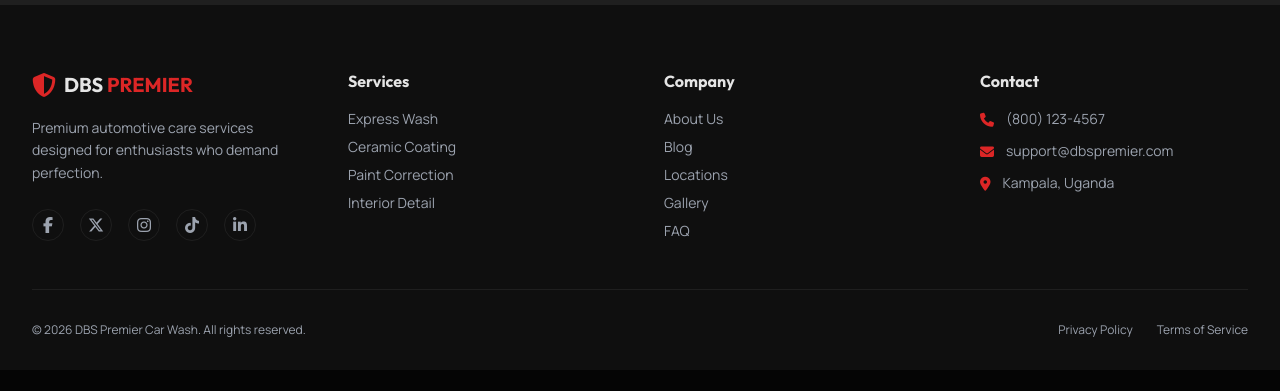
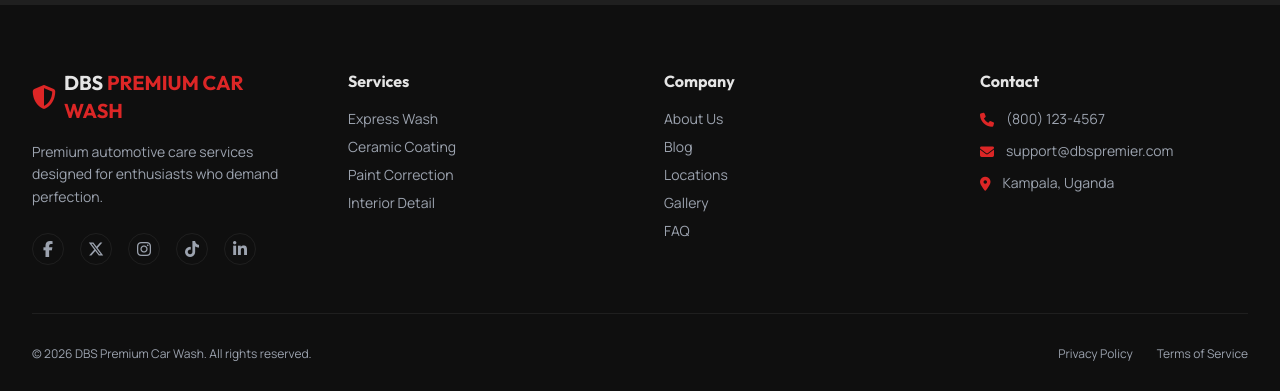
Before and after one commit to kimdigitary/WashingBayWebsite, a Next.js app: page / in a window 1280 px wide. Shown: the part 2778-3169 px from the top of the page. Before the commit the page ends 3148 px from the top, so only its background shows below. Built offline with nearby package versions, Linux system fonts and the light colour scheme; grey boxes are pictures that could not be loaded.

Commit message:
Update company name from 'Premier' to 'Premium'

```diff
--- a/app/layout.tsx
+++ b/app/layout.tsx
@@ -41,7 +41,7 @@ export default function RootLayout({ children }: { children: React.ReactNode })
                                 <i className="fas fa-shield-alt"></i>
                             </div>
                             <h2 className="font-display font-bold text-xl text-theme-text">
-                                DBS <span className="text-theme-red">PREMIER</span>
+                                DBS <span className="text-theme-red">PREMIUM CAR WASH</span>
                             </h2>
                         </div>
                         <p className="text-theme-muted text-sm leading-relaxed mb-6">
@@ -113,7 +113,7 @@ export default function RootLayout({ children }: { children: React.ReactNode })
 
                 {/* Copyright Section */}
                 <div className="border-t border-theme-accent pt-8 flex flex-col md:flex-row justify-between items-center text-xs text-theme-muted">
-                    <p className="mb-4 md:mb-0">&copy; {new Date().getFullYear()} DBS Premier Car Wash. All rights reserved.</p>
+                    <p className="mb-4 md:mb-0">&copy; {new Date().getFullYear()} DBS Premium Car Wash. All rights reserved.</p>
                     <div className="flex space-x-6">
                         <Link href="/privacy" className="hover:text-theme-red transition-colors">Privacy Policy</Link>
                         <Link href="/terms" className="hover:text-theme-red transition-colors">Terms of Service</Link>
```
